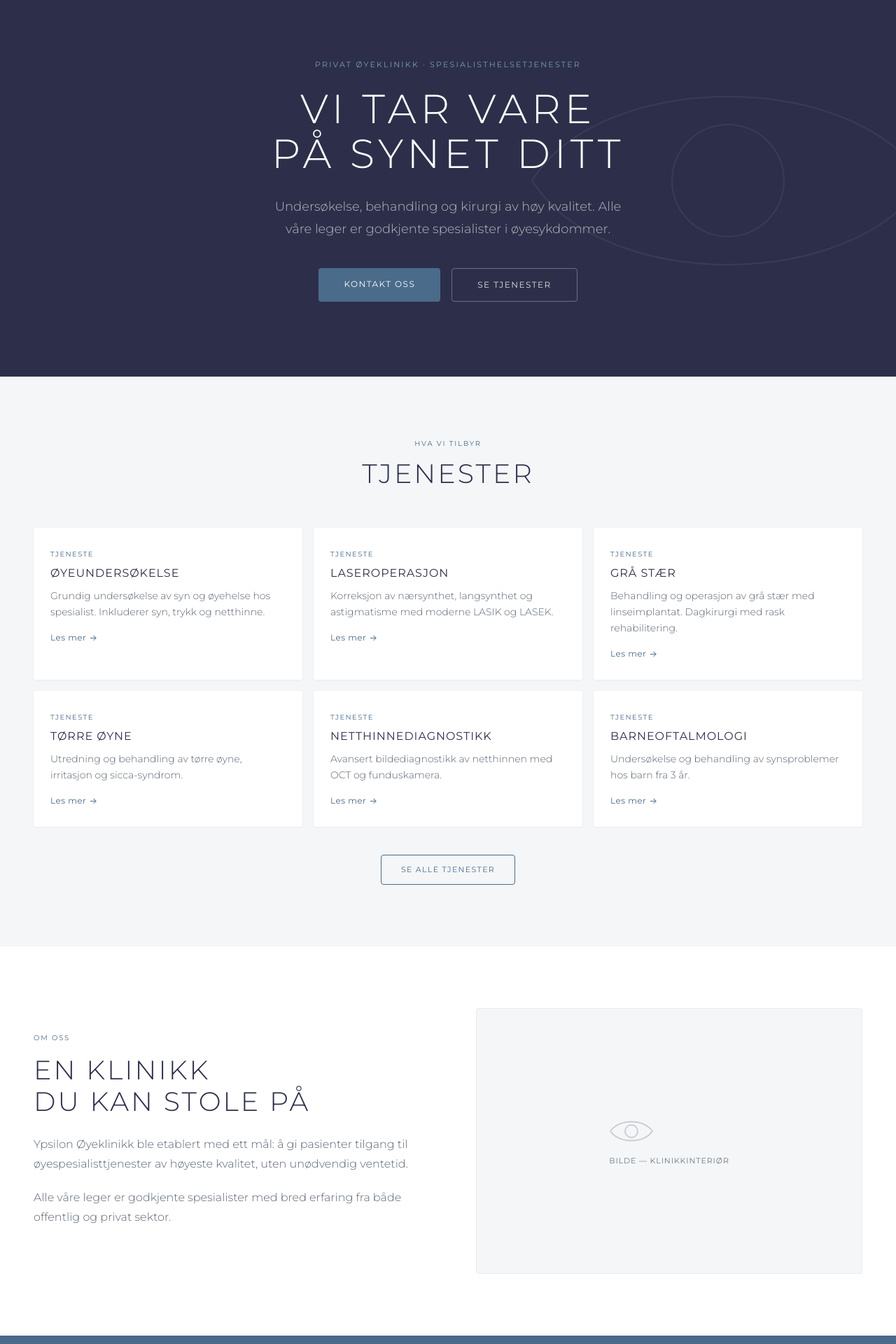
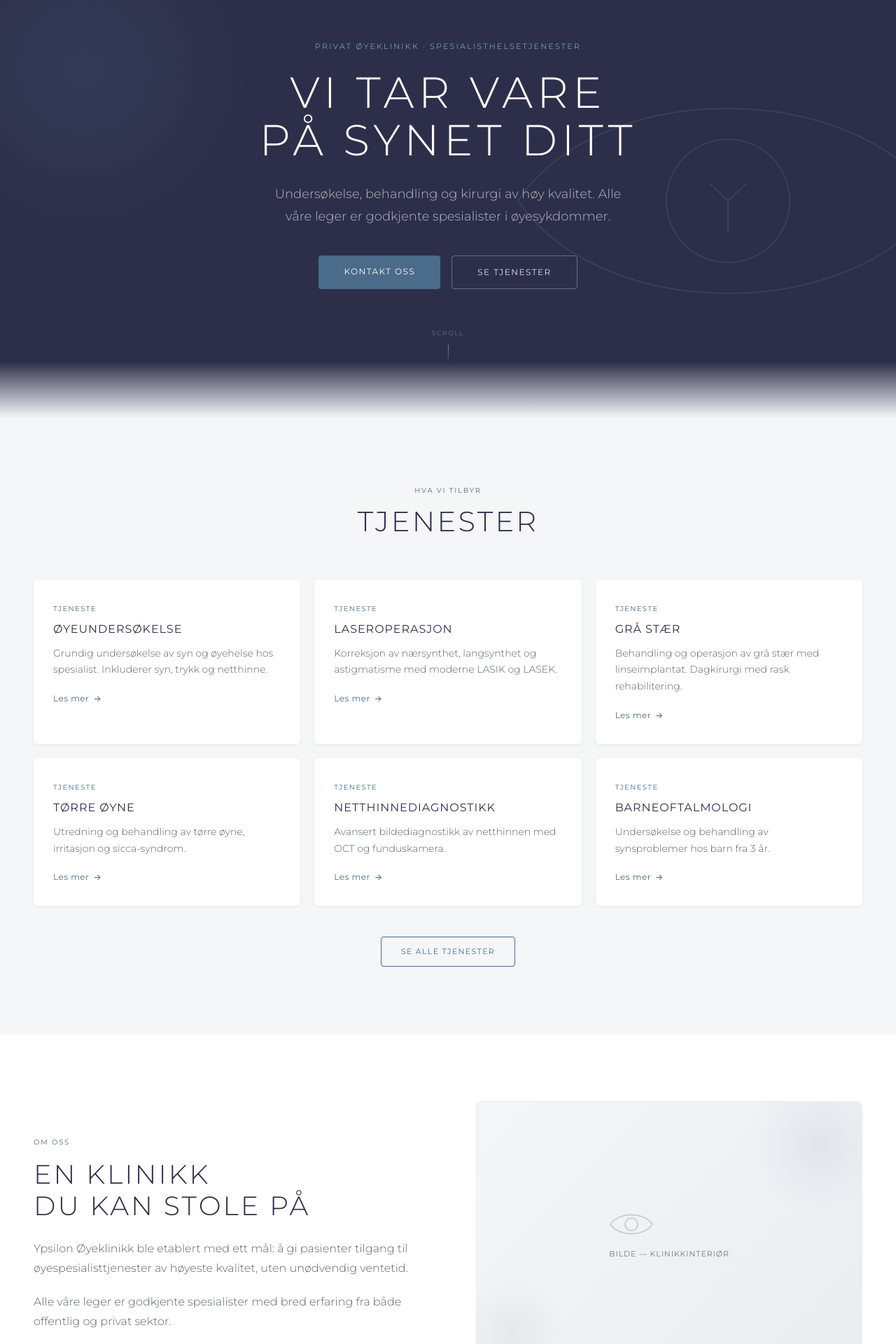
Before and after one commit to jonassletten1/ypsilon-oyeklinikk, a Next.js app: page / in a window 1280 px wide. Shown: the part 60-1980 px from the top of the page at 70% size. Built offline with nearby package versions, Linux system fonts and the light colour scheme.

Commit message:
Spice up: Framer Motion animations, improved hero, stagger cards, diagonal CTA

```diff
--- a/package.json
+++ b/package.json
@@ -10,6 +10,7 @@
   },
   "dependencies": {
     "@fontsource/montserrat": "^5.2.8",
+    "framer-motion": "^12.38.0",
     "next": "16.2.4",
     "react": "19.2.4",
     "react-dom": "19.2.4"
--- a/src/app/page.tsx
+++ b/src/app/page.tsx
@@ -1,9 +1,54 @@
+"use client";
+
 import Header from "@/components/layout/Header";
 import Footer from "@/components/layout/Footer";
 import Hero from "@/components/sections/Hero";
 import Services from "@/components/sections/Services";
 import AboutSection from "@/components/sections/AboutSection";
 import Link from "next/link";
+import { motion, useInView } from "framer-motion";
+import { useRef } from "react";
+
+function CtaBand() {
+  const ref = useRef(null);
+  const inView = useInView(ref, { once: true, margin: "-80px" });
+
+  return (
+    <section style={{
+      background: "#4A6B8A",
+      padding: "80px 48px 80px",
+      textAlign: "center",
+      clipPath: "polygon(0 8%, 100% 0%, 100% 100%, 0% 100%)",
+      marginTop: -40,
+    }}>
+      <div ref={ref} style={{ paddingTop: 24 }}>
+        <motion.div
+          initial={{ opacity: 0, y: 20 }}
+          animate={inView ? { opacity: 1, y: 0 } : {}}
+          transition={{ duration: 0.7, ease: [0.22, 1, 0.36, 1] }}
+        >
+          <div style={{ fontSize: 10, fontWeight: 500, letterSpacing: "0.18em", textTransform: "uppercase", color: "rgba(255,255,255,0.65)", marginBottom: 16 }}>
+            HAR DU SPØRSMÅL?
+          </div>
+          <h2 style={{ fontSize: 36, fontWeight: 300, letterSpacing: "0.10em", textTransform: "uppercase", color: "#fff", marginBottom: 32, lineHeight: 1.2 }}>
+            TA KONTAKT MED OSS
+          </h2>
+          <Link href="/kontakt" style={{
+            background: "#fff", color: "#4A6B8A", borderRadius: 4,
+            fontSize: 12, fontWeight: 500, letterSpacing: "0.12em", textTransform: "uppercase",
+            padding: "14px 36px", textDecoration: "none", display: "inline-block",
+            transition: "transform 200ms, box-shadow 200ms",
+          }}
+            onMouseEnter={e => { e.currentTarget.style.transform = "translateY(-2px)"; e.currentTarget.style.boxShadow = "0 8px 24px rgba(0,0,0,0.15)"; }}
+            onMouseLeave={e => { e.currentTarget.style.transform = "translateY(0)"; e.currentTarget.style.boxShadow = "none"; }}
+          >
+            Kontakt oss
+          </Link>
+        </motion.div>
+      </div>
+    </section>
+  );
+}
 
 export default function Home() {
   return (
@@ -13,21 +58,7 @@ export default function Home() {
         <Hero />
         <Services />
         <AboutSection />
-        <section style={{ background: "#4A6B8A", padding: "64px 48px", textAlign: "center" }}>
-          <div style={{ fontSize: 10, fontWeight: 500, letterSpacing: "0.18em", textTransform: "uppercase", color: "rgba(255,255,255,0.65)", marginBottom: 16 }}>
-            HAR DU SPØRSMÅL?
-          </div>
-          <h2 style={{ fontSize: 36, fontWeight: 300, letterSpacing: "0.10em", textTransform: "uppercase", color: "#fff", marginBottom: 28, lineHeight: 1.2 }}>
-            TA KONTAKT MED OSS
-          </h2>
-          <Link href="/kontakt" style={{
-            background: "#fff", color: "#4A6B8A", borderRadius: 4,
-            fontSize: 12, fontWeight: 500, letterSpacing: "0.12em", textTransform: "uppercase",
-            padding: "14px 36px", textDecoration: "none", display: "inline-block",
-          }}>
-            Kontakt oss
-          </Link>
-        </section>
+        <CtaBand />
       </main>
       <Footer />
     </>
--- a/src/components/sections/AboutSection.tsx
+++ b/src/components/sections/AboutSection.tsx
@@ -1,8 +1,20 @@
+"use client";
+
+import { motion, useInView } from "framer-motion";
+import { useRef } from "react";
+
 export default function AboutSection() {
+  const ref = useRef(null);
+  const inView = useInView(ref, { once: true, margin: "-100px" });
+
   return (
-    <section style={{ background: "#fff", padding: "88px 48px" }}>
-      <div style={{ maxWidth: 1200, margin: "0 auto", display: "grid", gridTemplateColumns: "1fr 1fr", gap: 80, alignItems: "center" }}>
-        <div>
+    <section style={{ background: "#fff", padding: "96px 48px" }}>
+      <div ref={ref} style={{ maxWidth: 1200, margin: "0 auto", display: "grid", gridTemplateColumns: "1fr 1fr", gap: 80, alignItems: "center" }}>
+        <motion.div
+          initial={{ opacity: 0, x: -40 }}
+          animate={inView ? { opacity: 1, x: 0 } : {}}
+          transition={{ duration: 0.8, ease: [0.22, 1, 0.36, 1] }}
+        >
           <div style={{ fontSize: 10, fontWeight: 500, letterSpacing: "0.18em", textTransform: "uppercase", color: "#4A6B8A", marginBottom: 16 }}>OM OSS</div>
           <h2 style={{ fontSize: 38, fontWeight: 300, letterSpacing: "0.08em", textTransform: "uppercase", color: "#2D2F4A", lineHeight: 1.2, marginBottom: 24 }}>
             EN KLINIKK<br />DU KAN STOLE PÅ
@@ -10,19 +22,34 @@ export default function AboutSection() {
           <p style={{ fontSize: 16, fontWeight: 300, lineHeight: 1.75, color: "#5A6472", marginBottom: 20 }}>
             Ypsilon Øyeklinikk ble etablert med ett mål: å gi pasienter tilgang til øyespesialisttjenester av høyeste kvalitet, uten unødvendig ventetid.
           </p>
-          <p style={{ fontSize: 16, fontWeight: 300, lineHeight: 1.75, color: "#5A6472", marginBottom: 32 }}>
+          <p style={{ fontSize: 16, fontWeight: 300, lineHeight: 1.75, color: "#5A6472" }}>
             Alle våre leger er godkjente spesialister med bred erfaring fra både offentlig og privat sektor.
           </p>
-        </div>
-        <div style={{ background: "#F4F6F8", borderRadius: 4, height: 380, display: "flex", alignItems: "center", justifyContent: "center", border: "1px solid #E8ECF0" }}>
-          <div style={{ textAlign: "center" }}>
-            <svg width="64" height="44" viewBox="0 0 64 44" fill="none" style={{ opacity: 0.2 }}>
+        </motion.div>
+
+        <motion.div
+          initial={{ opacity: 0, x: 40 }}
+          animate={inView ? { opacity: 1, x: 0 } : {}}
+          transition={{ duration: 0.8, delay: 0.15, ease: [0.22, 1, 0.36, 1] }}
+          style={{
+            background: "linear-gradient(135deg, #F4F6F8 0%, #EAECF0 100%)",
+            borderRadius: 8, height: 380,
+            display: "flex", alignItems: "center", justifyContent: "center",
+            border: "1px solid #E8ECF0",
+            position: "relative", overflow: "hidden",
+          }}
+        >
+          {/* Decorative gradient circles */}
+          <div style={{ position: "absolute", top: -40, right: -40, width: 200, height: 200, borderRadius: "50%", background: "radial-gradient(circle, rgba(74,107,138,0.08) 0%, transparent 70%)" }} />
+          <div style={{ position: "absolute", bottom: -30, left: -30, width: 160, height: 160, borderRadius: "50%", background: "radial-gradient(circle, rgba(45,47,74,0.05) 0%, transparent 70%)" }} />
+          <div style={{ textAlign: "center", position: "relative", zIndex: 1 }}>
+            <svg width="64" height="44" viewBox="0 0 64 44" fill="none" style={{ opacity: 0.18 }}>
               <path d="M2 22 C14 4, 50 4, 62 22 C50 40, 14 40, 2 22Z" stroke="#2D2F4A" strokeWidth="2" fill="none" />
               <circle cx="32" cy="22" r="9" stroke="#2D2F4A" strokeWidth="2" fill="none" />
             </svg>
             <div style={{ fontSize: 11, color: "#6B7B86", letterSpacing: "0.08em", marginTop: 12, textTransform: "uppercase" }}>Bilde — Klinikkinteriør</div>
           </div>
-        </div>
+        </motion.div>
       </div>
     </section>
   );
--- a/src/components/sections/Hero.tsx
+++ b/src/components/sections/Hero.tsx
@@ -1,38 +1,85 @@
 "use client";
 
 import Link from "next/link";
+import { motion } from "framer-motion";
 
 export default function Hero() {
   return (
     <section style={{
-      background: "#2D2F4A", minHeight: 560,
+      background: "#2D2F4A", minHeight: 600,
       display: "flex", alignItems: "center", justifyContent: "center",
       position: "relative", overflow: "hidden", padding: "80px 48px",
     }}>
-      <svg style={{ position: "absolute", right: -60, top: "50%", transform: "translateY(-50%)", opacity: 0.06 }}
-        width="600" height="400" viewBox="0 0 600 400" fill="none">
-        <path d="M20 200 C120 40, 480 40, 580 200 C480 360, 120 360, 20 200Z" stroke="#fff" strokeWidth="2" fill="none" />
-        <circle cx="300" cy="200" r="80" stroke="#fff" strokeWidth="2" fill="none" />
-      </svg>
+      {/* Animated large eye motif */}
+      <motion.div
+        style={{ position: "absolute", right: -80, top: "50%", translateY: "-50%" }}
+        animate={{ rotate: [0, 3, -3, 0], scale: [1, 1.02, 0.98, 1] }}
+        transition={{ duration: 12, repeat: Infinity, ease: "easeInOut" }}
+      >
+        <svg width="640" height="440" viewBox="0 0 640 440" fill="none" style={{ opacity: 0.07 }}>
+          <path d="M20 220 C140 44, 500 44, 620 220 C500 396, 140 396, 20 220Z" stroke="#fff" strokeWidth="2" fill="none" />
+          <circle cx="320" cy="220" r="88" stroke="#fff" strokeWidth="2" fill="none" />
+          <line x1="320" y1="220" x2="320" y2="264" stroke="#fff" strokeWidth="2" strokeLinecap="round" />
+          <line x1="294" y1="195" x2="320" y2="220" stroke="#fff" strokeWidth="2" strokeLinecap="round" />
+          <line x1="346" y1="195" x2="320" y2="220" stroke="#fff" strokeWidth="2" strokeLinecap="round" />
+        </svg>
+      </motion.div>
+
+      {/* Soft top-left glow */}
+      <div style={{
+        position: "absolute", top: -120, left: -120, width: 480, height: 480,
+        borderRadius: "50%", background: "radial-gradient(circle, rgba(74,107,138,0.18) 0%, transparent 70%)",
+        pointerEvents: "none",
+      }} />
+
+      {/* Gradient fade to next section */}
+      <div style={{
+        position: "absolute", bottom: 0, left: 0, right: 0, height: 80,
+        background: "linear-gradient(to bottom, transparent, #F4F6F8)",
+        pointerEvents: "none",
+      }} />
 
       <div style={{ maxWidth: 720, textAlign: "center", position: "relative", zIndex: 1 }}>
-        <div style={{ fontSize: 11, fontWeight: 500, letterSpacing: "0.20em", textTransform: "uppercase", color: "#7A9BB5", marginBottom: 24 }}>
+        <motion.div
+          initial={{ opacity: 0, y: 20 }}
+          animate={{ opacity: 1, y: 0 }}
+          transition={{ duration: 0.7, ease: "easeOut" }}
+          style={{ fontSize: 11, fontWeight: 500, letterSpacing: "0.20em", textTransform: "uppercase", color: "#7A9BB5", marginBottom: 24 }}
+        >
           Privat øyeklinikk · Spesialisthelsetjenester
-        </div>
-        <h1 style={{ fontSize: 58, fontWeight: 300, letterSpacing: "0.10em", textTransform: "uppercase", color: "#fff", lineHeight: 1.1, marginBottom: 28 }}>
+        </motion.div>
+
+        <motion.h1
+          initial={{ opacity: 0, y: 28 }}
+          animate={{ opacity: 1, y: 0 }}
+          transition={{ duration: 0.8, delay: 0.15, ease: "easeOut" }}
+          style={{ fontSize: 62, fontWeight: 300, letterSpacing: "0.10em", textTransform: "uppercase", color: "#fff", lineHeight: 1.1, marginBottom: 28 }}
+        >
           VI TAR VARE<br />PÅ SYNET DITT
-        </h1>
-        <p style={{ fontSize: 18, fontWeight: 300, lineHeight: 1.75, color: "rgba(255,255,255,0.65)", marginBottom: 40, maxWidth: 520, margin: "0 auto 40px" }}>
+        </motion.h1>
+
+        <motion.p
+          initial={{ opacity: 0, y: 20 }}
+          animate={{ opacity: 1, y: 0 }}
+          transition={{ duration: 0.8, delay: 0.3, ease: "easeOut" }}
+          style={{ fontSize: 18, fontWeight: 300, lineHeight: 1.75, color: "rgba(255,255,255,0.65)", marginBottom: 40, maxWidth: 520, margin: "0 auto 40px" }}
+        >
           Undersøkelse, behandling og kirurgi av høy kvalitet. Alle våre leger er godkjente spesialister i øyesykdommer.
-        </p>
-        <div style={{ display: "flex", gap: 16, justifyContent: "center", flexWrap: "wrap" }}>
+        </motion.p>
+
+        <motion.div
+          initial={{ opacity: 0, y: 16 }}
+          animate={{ opacity: 1, y: 0 }}
+          transition={{ duration: 0.7, delay: 0.45, ease: "easeOut" }}
+          style={{ display: "flex", gap: 16, justifyContent: "center", flexWrap: "wrap" }}
+        >
           <Link href="/kontakt" style={{
             background: "#4A6B8A", color: "#fff", borderRadius: 4,
             fontSize: 12, fontWeight: 500, letterSpacing: "0.12em", textTransform: "uppercase",
-            padding: "14px 36px", textDecoration: "none", transition: "background 200ms",
+            padding: "14px 36px", textDecoration: "none", transition: "background 200ms, transform 200ms",
           }}
-            onMouseEnter={e => (e.currentTarget.style.background = "#5A7B9A")}
-            onMouseLeave={e => (e.currentTarget.style.background = "#4A6B8A")}
+            onMouseEnter={e => { e.currentTarget.style.background = "#5A7B9A"; e.currentTarget.style.transform = "translateY(-2px)"; }}
+            onMouseLeave={e => { e.currentTarget.style.background = "#4A6B8A"; e.currentTarget.style.transform = "translateY(0)"; }}
           >
             Kontakt oss
           </Link>
@@ -42,12 +89,27 @@ export default function Hero() {
             fontSize: 12, fontWeight: 400, letterSpacing: "0.12em", textTransform: "uppercase",
             padding: "14px 36px", textDecoration: "none", transition: "all 200ms",
           }}
-            onMouseEnter={e => { e.currentTarget.style.borderColor = "rgba(255,255,255,0.7)"; e.currentTarget.style.color = "#fff"; }}
-            onMouseLeave={e => { e.currentTarget.style.borderColor = "rgba(255,255,255,0.3)"; e.currentTarget.style.color = "rgba(255,255,255,0.85)"; }}
+            onMouseEnter={e => { e.currentTarget.style.borderColor = "rgba(255,255,255,0.7)"; e.currentTarget.style.color = "#fff"; e.currentTarget.style.transform = "translateY(-2px)"; }}
+            onMouseLeave={e => { e.currentTarget.style.borderColor = "rgba(255,255,255,0.3)"; e.currentTarget.style.color = "rgba(255,255,255,0.85)"; e.currentTarget.style.transform = "translateY(0)"; }}
           >
             Se tjenester
           </Link>
-        </div>
+        </motion.div>
+
+        {/* Scroll indicator */}
+        <motion.div
+          initial={{ opacity: 0 }}
+          animate={{ opacity: 1 }}
+          transition={{ delay: 1.2, duration: 0.8 }}
+          style={{ marginTop: 56, display: "flex", flexDirection: "column", alignItems: "center", gap: 6 }}
+        >
+          <div style={{ fontSize: 9, letterSpacing: "0.18em", textTransform: "uppercase", color: "rgba(255,255,255,0.3)" }}>Scroll</div>
+          <motion.div
+            animate={{ y: [0, 6, 0] }}
+            transition={{ duration: 1.6, repeat: Infinity, ease: "easeInOut" }}
+            style={{ width: 1, height: 28, background: "linear-gradient(to bottom, rgba(255,255,255,0.4), transparent)" }}
+          />
+        </motion.div>
       </div>
     </section>
   );
--- a/src/components/sections/Services.tsx
+++ b/src/components/sections/Services.tsx
@@ -1,6 +1,8 @@
 "use client";
 
 import { useState } from "react";
+import { motion, useInView } from "framer-motion";
+import { useRef } from "react";
 import Link from "next/link";
 
 const services = [
@@ -12,50 +14,99 @@ const services = [
   { id: "barn", title: "Barneoftalmologi", desc: "Undersøkelse og behandling av synsproblemer hos barn fra 3 år." },
 ];
 
-function ServiceCard({ service }: { service: typeof services[0] }) {
+function ServiceCard({ service, index }: { service: typeof services[0]; index: number }) {
   const [hovered, setHovered] = useState(false);
+  const ref = useRef(null);
+  const inView = useInView(ref, { once: true, margin: "-60px" });
+
   return (
-    <div
+    <motion.div
+      ref={ref}
+      initial={{ opacity: 0, y: 40 }}
+      animate={inView ? { opacity: 1, y: 0 } : {}}
+      transition={{ duration: 0.6, delay: index * 0.08, ease: [0.22, 1, 0.36, 1] }}
       onMouseEnter={() => setHovered(true)}
       onMouseLeave={() => setHovered(false)}
       style={{
-        background: "#fff", borderRadius: 4, padding: "28px 24px",
-        boxShadow: hovered ? "0 4px 16px rgba(45,47,74,0.10)" : "0 1px 3px rgba(45,47,74,0.06)",
-        cursor: "pointer", transition: "box-shadow 200ms ease",
+        background: hovered
+          ? "linear-gradient(160deg, #fff 60%, rgba(74,107,138,0.04) 100%)"
+          : "#fff",
+        borderRadius: 6,
+        padding: "32px 28px",
+        boxShadow: hovered
+          ? "0 12px 40px rgba(45,47,74,0.13), 0 2px 8px rgba(45,47,74,0.06)"
+          : "0 1px 4px rgba(45,47,74,0.07)",
+        cursor: "pointer",
+        transition: "box-shadow 250ms ease, transform 250ms ease, background 250ms ease",
+        transform: hovered ? "translateY(-6px)" : "translateY(0)",
         borderTop: `2px solid ${hovered ? "#4A6B8A" : "transparent"}`,
+        position: "relative",
+        overflow: "hidden",
       }}
     >
-      <div style={{ fontSize: 10, fontWeight: 500, letterSpacing: "0.14em", textTransform: "uppercase", color: "#4A6B8A", marginBottom: 10 }}>TJENESTE</div>
-      <h3 style={{ fontSize: 16, fontWeight: 400, letterSpacing: "0.06em", textTransform: "uppercase", color: "#2D2F4A", marginBottom: 10, lineHeight: 1.3 }}>{service.title}</h3>
-      <p style={{ fontSize: 14, fontWeight: 300, lineHeight: 1.65, color: "#5A6472", marginBottom: 16 }}>{service.desc}</p>
-      <div style={{ fontSize: 12, color: "#4A6B8A", letterSpacing: "0.04em", display: "flex", alignItems: "center", gap: 4 }}>
-        Les mer <span style={{ transition: "transform 200ms", transform: hovered ? "translateX(4px)" : "none" }}>→</span>
+      {/* Subtle corner accent */}
+      <div style={{
+        position: "absolute", top: 0, right: 0, width: 60, height: 60,
+        background: "radial-gradient(circle at top right, rgba(74,107,138,0.07), transparent 70%)",
+        transition: "opacity 250ms",
+        opacity: hovered ? 1 : 0,
+      }} />
+
+      <div style={{ fontSize: 10, fontWeight: 500, letterSpacing: "0.14em", textTransform: "uppercase", color: "#4A6B8A", marginBottom: 12 }}>TJENESTE</div>
+      <h3 style={{ fontSize: 16, fontWeight: 500, letterSpacing: "0.06em", textTransform: "uppercase", color: "#2D2F4A", marginBottom: 12, lineHeight: 1.3 }}>{service.title}</h3>
+      <p style={{ fontSize: 14, fontWeight: 300, lineHeight: 1.7, color: "#5A6472", marginBottom: 20 }}>{service.desc}</p>
+      <div style={{
+        fontSize: 12, color: "#4A6B8A", letterSpacing: "0.04em",
+        display: "flex", alignItems: "center", gap: 6, fontWeight: 500,
+      }}>
+        Les mer
+        <motion.span animate={{ x: hovered ? 5 : 0 }} transition={{ duration: 0.2 }}>→</motion.span>
       </div>
-    </div>
+    </motion.div>
   );
 }
 
 export default function Services() {
+  const ref = useRef(null);
+  const inView = useInView(ref, { once: true, margin: "-80px" });
+
   return (
-    <section style={{ background: "#F4F6F8", padding: "88px 48px" }}>
+    <section style={{ background: "#F4F6F8", padding: "96px 48px" }}>
       <div style={{ maxWidth: 1200, margin: "0 auto" }}>
-        <div style={{ textAlign: "center", marginBottom: 56 }}>
+        <motion.div
+          ref={ref}
+          initial={{ opacity: 0, y: 24 }}
+          animate={inView ? { opacity: 1, y: 0 } : {}}
+          transition={{ duration: 0.7, ease: [0.22, 1, 0.36, 1] }}
+          style={{ textAlign: "center", marginBottom: 60 }}
+        >
           <div style={{ fontSize: 10, fontWeight: 500, letterSpacing: "0.18em", textTransform: "uppercase", color: "#4A6B8A", marginBottom: 14 }}>HVA VI TILBYR</div>
-          <h2 style={{ fontSize: 38, fontWeight: 300, letterSpacing: "0.08em", textTransform: "uppercase", color: "#2D2F4A", lineHeight: 1.15 }}>TJENESTER</h2>
+          <h2 style={{ fontSize: 40, fontWeight: 300, letterSpacing: "0.08em", textTransform: "uppercase", color: "#2D2F4A", lineHeight: 1.15 }}>TJENESTER</h2>
+        </motion.div>
+
+        <div style={{ display: "grid", gridTemplateColumns: "repeat(3, 1fr)", gap: 20 }}>
+          {services.map((s, i) => <ServiceCard key={s.id} service={s} index={i} />)}
         </div>
-        <div style={{ display: "grid", gridTemplateColumns: "repeat(3, 1fr)", gap: 16 }}>
-          {services.map(s => <ServiceCard key={s.id} service={s} />)}
-        </div>
-        <div style={{ textAlign: "center", marginTop: 40 }}>
+
+        <motion.div
+          initial={{ opacity: 0 }}
+          animate={inView ? { opacity: 1 } : {}}
+          transition={{ duration: 0.6, delay: 0.5 }}
+          style={{ textAlign: "center", marginTop: 44 }}
+        >
           <Link href="/tjenester" style={{
             background: "transparent", color: "#4A6B8A",
             border: "1px solid #4A6B8A", borderRadius: 4,
             fontSize: 11, fontWeight: 500, letterSpacing: "0.12em", textTransform: "uppercase",
             padding: "12px 28px", textDecoration: "none", display: "inline-block",
-          }}>
+            transition: "all 200ms",
+          }}
+            onMouseEnter={e => { e.currentTarget.style.background = "#4A6B8A"; e.currentTarget.style.color = "#fff"; }}
+            onMouseLeave={e => { e.currentTarget.style.background = "transparent"; e.currentTarget.style.color = "#4A6B8A"; }}
+          >
             Se alle tjenester
           </Link>
-        </div>
+        </motion.div>
       </div>
     </section>
   );
--- /dev/null
+++ b/src/components/ui/FadeUp.tsx
@@ -0,0 +1,29 @@
+"use client";
+
+import { motion, useInView } from "framer-motion";
+import { useRef } from "react";
+
+interface Props {
+  children: React.ReactNode;
+  delay?: number;
+  style?: React.CSSProperties;
+  className?: string;
+}
+
+export default function FadeUp({ children, delay = 0, style, className }: Props) {
+  const ref = useRef(null);
+  const inView = useInView(ref, { once: true, margin: "-80px" });
+
+  return (
+    <motion.div
+      ref={ref}
+      initial={{ opacity: 0, y: 32 }}
+      animate={inView ? { opacity: 1, y: 0 } : {}}
+      transition={{ duration: 0.7, delay, ease: [0.22, 1, 0.36, 1] }}
+      style={style}
+      className={className}
+    >
+      {children}
+    </motion.div>
+  );
+}
```
Also changed, not shown: ÅPNE-PREVIEW.html (added, +15 -0 lines), 1 other file (tests, documents, lock files or other folders).
